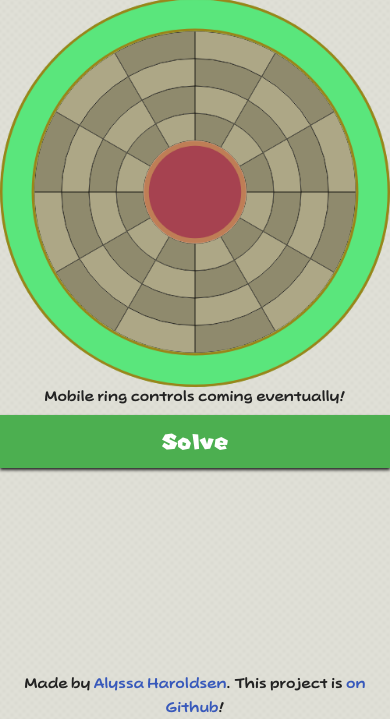
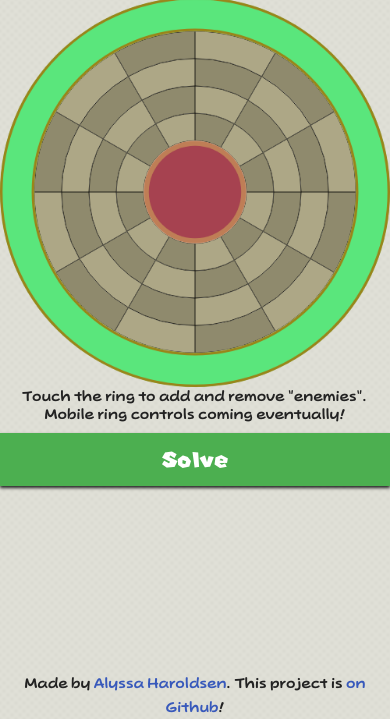
Before and after one commit to kupiakos/papermario-solver, a website built with webpack: page static/index.html in a window 390 px wide. Shown: the part 125-844 px from the top of the page. Built offline with nearby package versions, Linux system fonts and the light colour scheme.

Commit message:
Add basic mobile instructions

```diff
--- a/static/index.html
+++ b/static/index.html
@@ -35,6 +35,7 @@
         <div class="control instruction" onstate="undo">Backspace: Undo</div>
       </div>
       <div id="mobile-controls" class="mobile-only">
+        Touch the ring to add and remove "enemies".
         Mobile ring controls coming eventually!
       </div>
       <div class="buttons">
```
